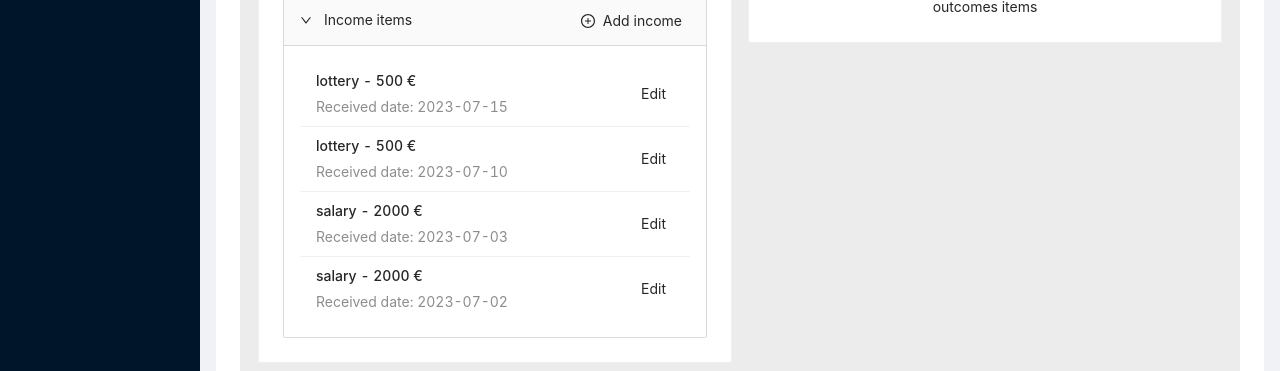
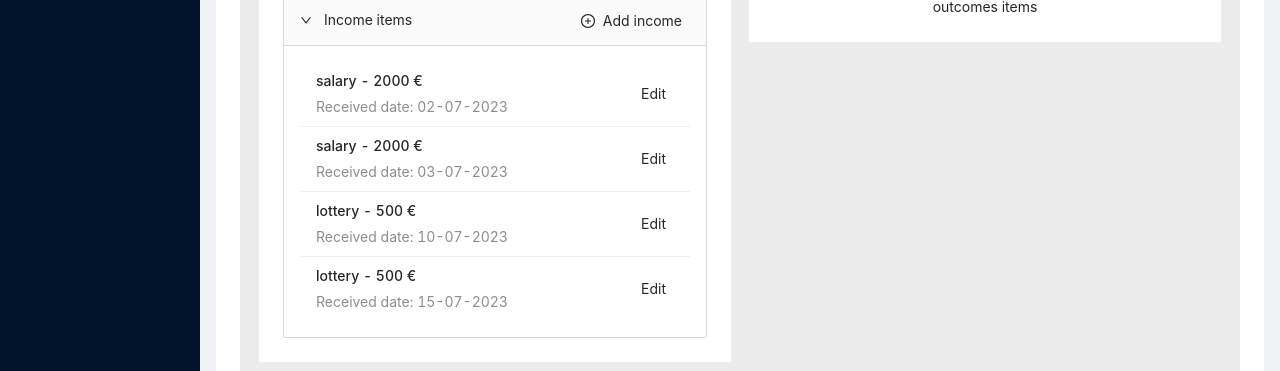
Before and after one commit to martynaskup/martynaskup.github.io, a React (Create React App) app: page /projects/budget in a window 1280 px wide. Shown: the part 440-811 px from the top of the page. Built offline with nearby package versions, Linux system fonts and the light colour scheme.

Commit message:
[Budget] Use Moment.js for dates in income list

```diff
--- a/src/pages/ProjectsPage/Projects/Budget/Details/IncomeList.tsx
+++ b/src/pages/ProjectsPage/Projects/Budget/Details/IncomeList.tsx
@@ -10,7 +10,7 @@ const IncomeList: FC<{ incomeList: IncomeData[] }> = ({ incomeList }) => (
       <List.Item actions={[<Typography.Text>Edit</Typography.Text>]}>
         <List.Item.Meta
           title={`${item.name} - ${item.price} €`}
-          description={`Received date: ${item.date}`}
+          description={`Received date: ${item.date.format('DD-MM-YYYY')}`}
         />
       </List.Item>
     )}
--- a/src/pages/ProjectsPage/Projects/Budget/Details/Incomes.tsx
+++ b/src/pages/ProjectsPage/Projects/Budget/Details/Incomes.tsx
@@ -1,12 +1,13 @@
+import { FC, useEffect, useState } from 'react';
 import { Collapse } from 'antd';
-import { FC, useEffect, useState } from 'react';
+import moment, { Moment } from 'moment';
 import IncomeList from './IncomeList';
 import AddButtonAndModal from './AddButtonAndModal';
 
 export type IncomeData = {
   name: string;
   price: number;
-  date: string;
+  date: Moment;
 };
 
 const Incomes: FC<{
@@ -17,22 +18,22 @@ const Incomes: FC<{
     {
       name: 'salary',
       price: 2000,
-      date: '2023-07-02',
+      date: moment('2023-07-02'),
     },
     {
       name: 'lottery',
       price: 500,
-      date: '2023-07-10',
+      date: moment('2023-07-10'),
     },
     {
       name: 'salary',
       price: 2000,
-      date: '2023-07-03',
+      date: moment('2023-07-03'),
     },
     {
       name: 'lottery',
       price: 500,
-      date: '2023-07-15',
+      date: moment('2023-07-15'),
     },
   ];
 
@@ -70,11 +71,8 @@ const Incomes: FC<{
 };
 
 const sortIncomeList = (list: IncomeData[]) => {
-  const dateNumber = (date: string) => new Date(date);
-
-  return list.sort(
-    (incomeA, incomeB) =>
-      dateNumber(incomeB.date).getTime() - dateNumber(incomeA.date).getTime()
+  return list.sort((incomeA, incomeB) =>
+    incomeB.date.isBefore(incomeA.date) ? 1 : -1
   );
 };
 export default Incomes;
```
